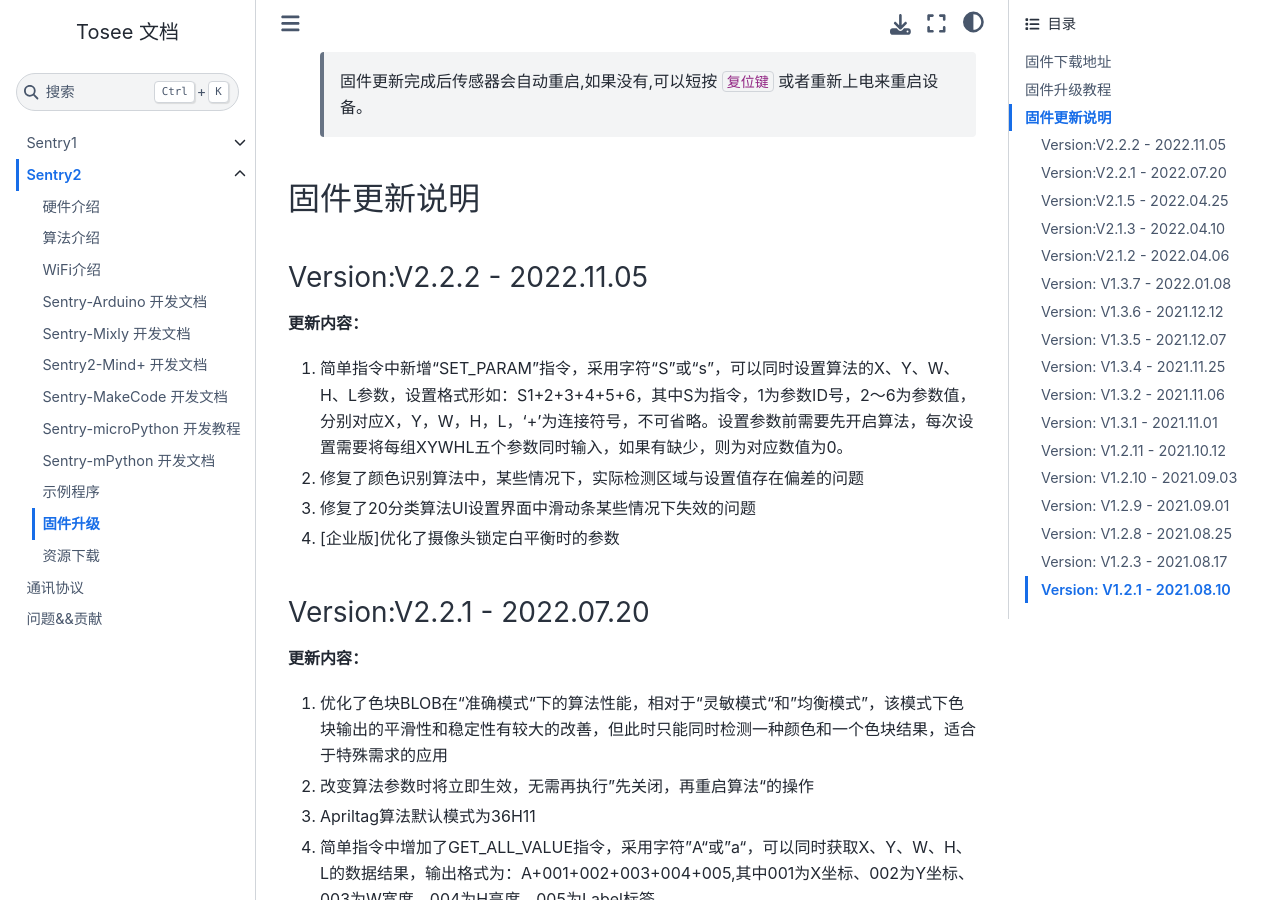
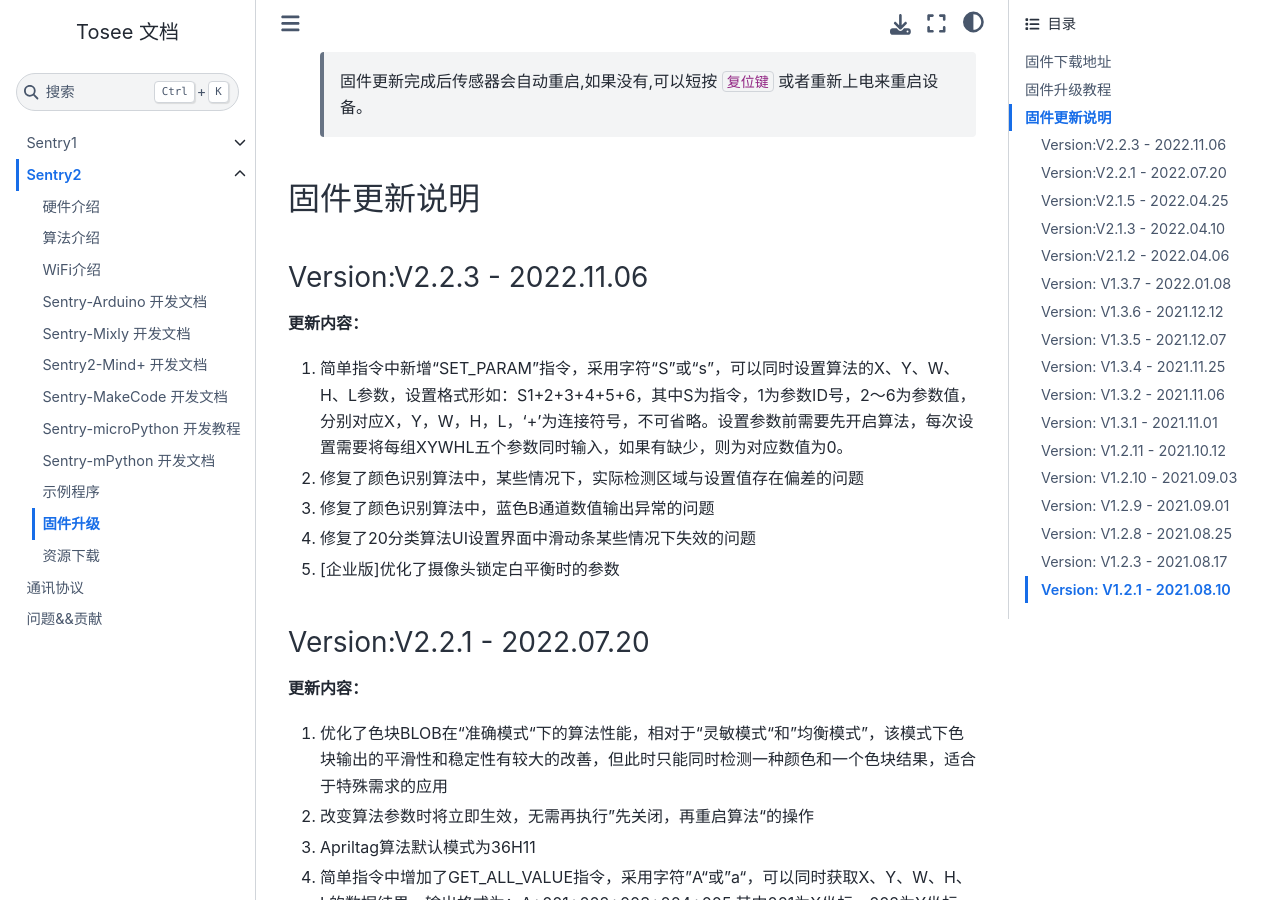
Before and after one commit to AITosee/Tosee-Docs, a Sphinx documentation site: the page built from docs/Sentry2/Upgrade/index.rst, in a window 1280 px wide and 900 px high, scrolled down 1998 px. Built offline with Sphinx 7.4.7 and the Sphinx Book theme 1.1.4, drawn with Linux system fonts in a browser that asks for light colours.

Commit message:
update firmware v2.2.3

```diff
--- a/docs/Sentry2/Download/index.rst
+++ b/docs/Sentry2/Download/index.rst
@@ -40,7 +40,7 @@
 ================    ================    ================    ================
 V2.1.5c              2022.04.25          企业版               :download:`点击下载 <../Download/firmware/enterprise/vs_main_sentry_k210_v2_1_5c_20220425_e.kfpkg>`
 V2.2.1               2022.07.20          企业版               :download:`点击下载 <../Download/firmware/enterprise/vs_main_sentry_k210_v2_2_1_20220720_e.kfpkg>`
-V2.2.2               2022.11.05          企业版，公测          :download:`点击下载 <../Download/firmware/enterprise/vs_main_sentry_k210_v2_2_2_20221105_e.kfpkg>`
+V2.2.3               2022.11.06          企业版，公测          :download:`点击下载 <../Download/firmware/enterprise/vs_main_sentry_k210_v2_2_3_20221106_e.kfpkg>`
 ================    ================    ================    ================
 
 消费版固件
@@ -51,7 +51,7 @@
 ================    ================    ================    ================
 V2.1.5c              2022.04.25          消费版              :download:`点击下载 <../Download/firmware/consumer/vs_main_sentry_k210_v2_1_5c_20220425_consumer_e.kfpkg>`
 V2.2.1               2022.07.20          消费版              :download:`点击下载 <../Download/firmware/consumer/vs_main_sentry_k210_v2_2_1_20220720_consumer_e.kfpkg>`
-V2.2.2               2022.11.05          消费版，公测         :download:`点击下载 <../Download/firmware/consumer/vs_main_sentry_k210_v2_2_2_20221105_consumer_e.kfpkg>`
+V2.2.3               2022.11.06          消费版，公测         :download:`点击下载 <../Download/firmware/consumer/vs_main_sentry_k210_v2_2_3_20221106_consumer_e.kfpkg>`
 ================    ================    ================    ================
 
 
--- a/docs/Sentry2/Upgrade/index.rst
+++ b/docs/Sentry2/Upgrade/index.rst
@@ -48,15 +48,16 @@
 固件更新说明
 ----------------
 
-Version:V2.2.2 - 2022.11.05
+Version:V2.2.3 - 2022.11.06
 ***************************
 
 **更新内容：**
 
 1. 简单指令中新增“SET_PARAM”指令，采用字符“S”或“s”，可以同时设置算法的X、Y、W、H、L参数，设置格式形如：S1+2+3+4+5+6，其中S为指令，1为参数ID号，2～6为参数值，分别对应X，Y，W，H，L，‘+’为连接符号，不可省略。设置参数前需要先开启算法，每次设置需要将每组XYWHL五个参数同时输入，如果有缺少，则为对应数值为0。
 2. 修复了颜色识别算法中，某些情况下，实际检测区域与设置值存在偏差的问题
-3. 修复了20分类算法UI设置界面中滑动条某些情况下失效的问题
-4. [企业版]优化了摄像头锁定白平衡时的参数
+3. 修复了颜色识别算法中，蓝色B通道数值输出异常的问题
+4. 修复了20分类算法UI设置界面中滑动条某些情况下失效的问题
+5. [企业版]优化了摄像头锁定白平衡时的参数
 
 
 Version:V2.2.1 - 2022.07.20
```
Also changed, not shown: 6 other files.
